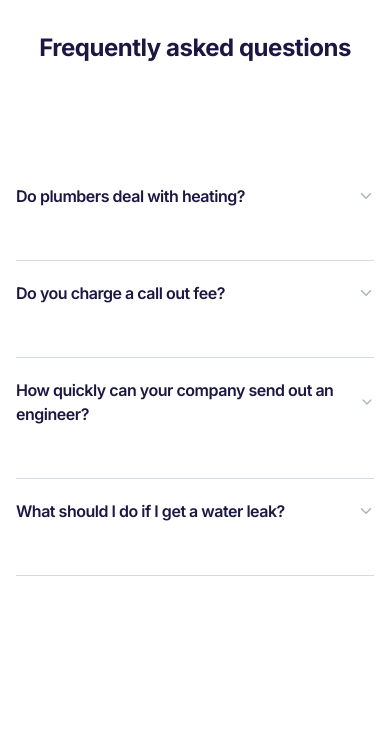
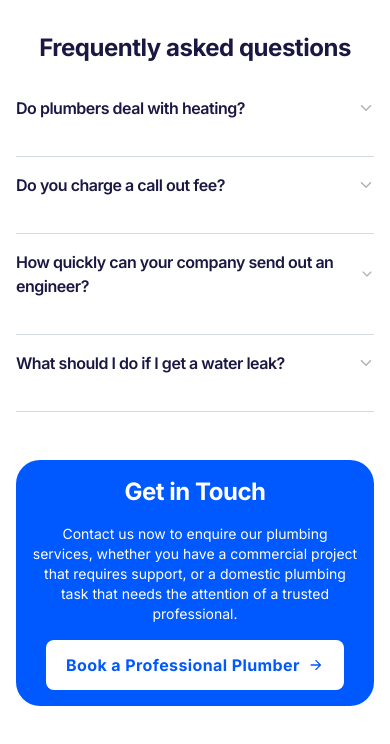
Before and after one commit to jahidhasan136/task-one-wearecrx, a Next.js app: page / in a window 390 px wide. Shown: the top 744 px of the page. Built offline with nearby package versions, Linux system fonts and the light colour scheme.

Commit message:
get in touch responsive complete or accordion responsive fixed

```diff
--- a/src/app/(withCommonLayout)/page.tsx
+++ b/src/app/(withCommonLayout)/page.tsx
@@ -1,11 +1,17 @@
 import React from "react";
 import Questions from "../components/questions/Questions";
+import GetInTouch from "../components/getInTouch/GetInTouch";
 
 const page = () => {
   return (
-    <>
-      <Questions />
-    </>
+    <div className="xs:space-y-12 md:space-y-32 lg:space-y-52">
+      <div>
+        <Questions />
+      </div>
+      <div>
+        <GetInTouch />
+      </div>
+    </div>
   );
 };
 
--- /dev/null
+++ b/src/app/components/getInTouch/GetInTouch.tsx
@@ -0,0 +1,27 @@
+import React from "react";
+import SectionHeader from "../ui/SectionHeader";
+import { IoMdArrowForward } from "react-icons/io";
+
+const GetInTouch = () => {
+  return (
+    <div className="grid xs:gap-4 md:gap-6 lg:gap-8 bg-backgroundBlue text-white xs:p-4 md:p-10 lg:p-20 rounded-3xl">
+      {/* Section Title */}
+      <SectionHeader headerTitle="Get in Touch" style="text-white" />
+
+      {/* Content */}
+      <p className="xs:text-sm lg:text-lg xs:leading-[20px] lg:leading-[30px] text-center">
+        Contact us now to enquire our plumbing services, whether you have a
+        commercial project that requires support, or a domestic plumbing task
+        that needs the attention of a trusted professional.
+      </p>
+      <div className="flex items-center justify-center">
+        <button className="bg-white text-backgroundBlue xs:py-[10px] lg:py-4 xs:px-5 md:px-6 rounded-lg font-bold text-base leading-[30px] -tracking-tight flex items-center gap-2">
+          Book a Professional Plumber
+          <IoMdArrowForward />
+        </button>
+      </div>
+    </div>
+  );
+};
+
+export default GetInTouch;
--- a/src/app/components/questions/Questions.tsx
+++ b/src/app/components/questions/Questions.tsx
@@ -9,6 +9,7 @@ const Questions = () => {
       <SectionHeader
         headerTitle="Frequently asked questions
 "
+        style="text-blackFontH"
       />
 
       {/* Accordion */}
--- a/src/app/components/ui/Accordion.tsx
+++ b/src/app/components/ui/Accordion.tsx
@@ -35,9 +35,12 @@ const Accordion = () => {
   };
 
   return (
-    <div className="mt-[120px] grid gap-5">
+    <div className="xs:mt-8 md:mt-10 lg:mt-[120px] grid xs:gap-4 md:gap-6 lg:gap-8">
       {faqData.map((item, index) => (
-        <div key={index} className="grid gap-5 border-b pb-8 border-border">
+        <div
+          key={index}
+          className="grid gap-5 border-b xs:pb-4 md:pb-6 lg:pb-8 border-border"
+        >
           {/* Questions */}
           <div
             onClick={() => handleToggle(index)}
--- a/src/app/components/ui/SectionHeader.tsx
+++ b/src/app/components/ui/SectionHeader.tsx
@@ -2,11 +2,17 @@ import React from "react";
 
 interface SectionHeaderProps {
   headerTitle: string;
+  style: string;
 }
 
-const SectionHeader: React.FC<SectionHeaderProps> = ({ headerTitle }) => {
+const SectionHeader: React.FC<SectionHeaderProps> = ({
+  headerTitle,
+  style,
+}) => {
   return (
-    <div className="font-bold xs:text-2xl md:text-[32px] lg:text-5xl text-center text-blackFontH tracking-[-0.48px]">
+    <div
+      className={` ${style} font-bold xs:text-2xl md:text-[32px] lg:text-5xl text-center tracking-[-0.48px]`}
+    >
       {headerTitle}
     </div>
   );
--- a/src/app/globals.css
+++ b/src/app/globals.css
@@ -16,6 +16,7 @@
   --color-blackFontP: #2a2f32;
   --color-arrow: #aab6b5;
   --color-border: #d4dbe0;
+  --color-backgroundBlue: #0058ff;
 }
 
 body {
```
